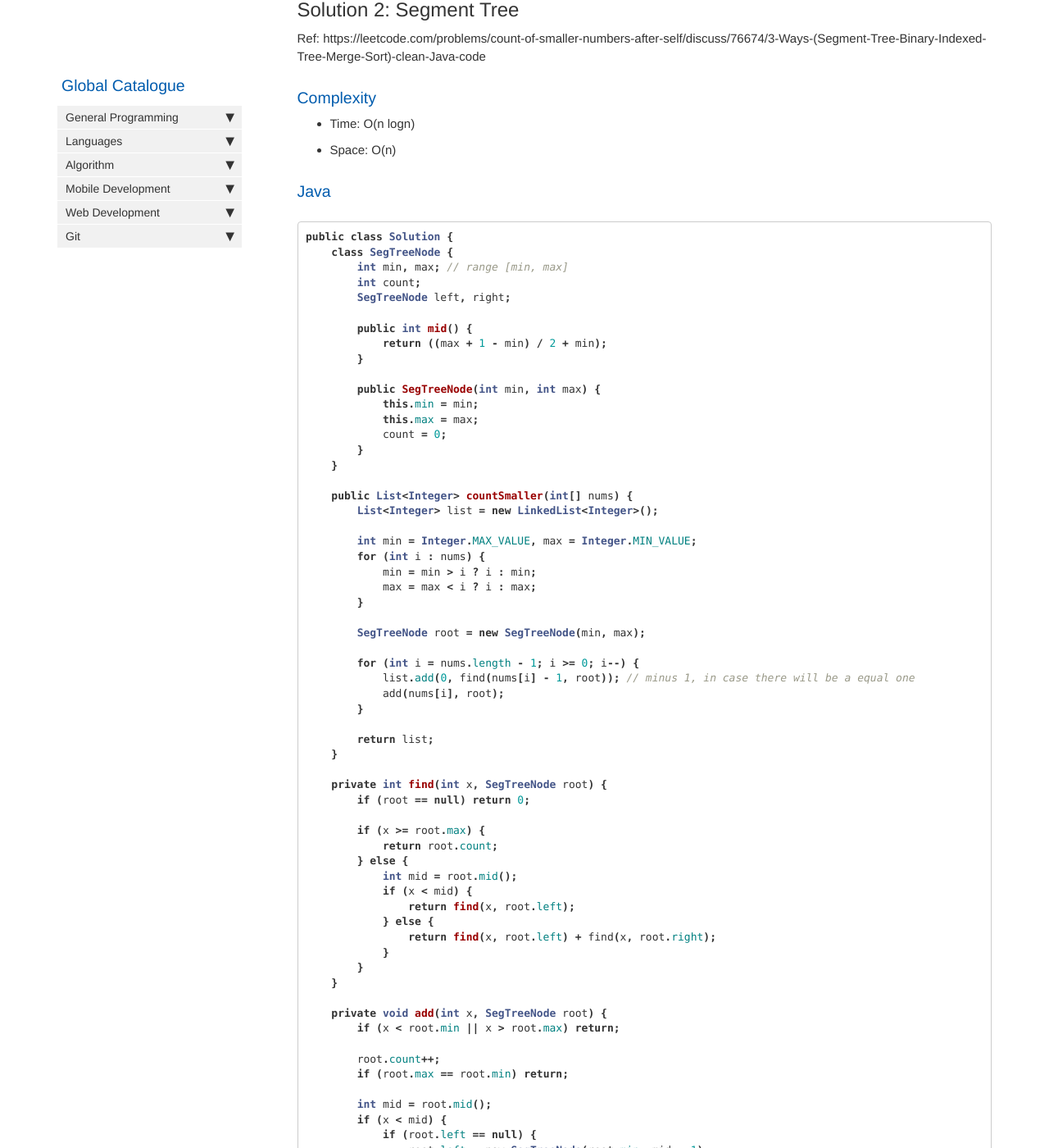
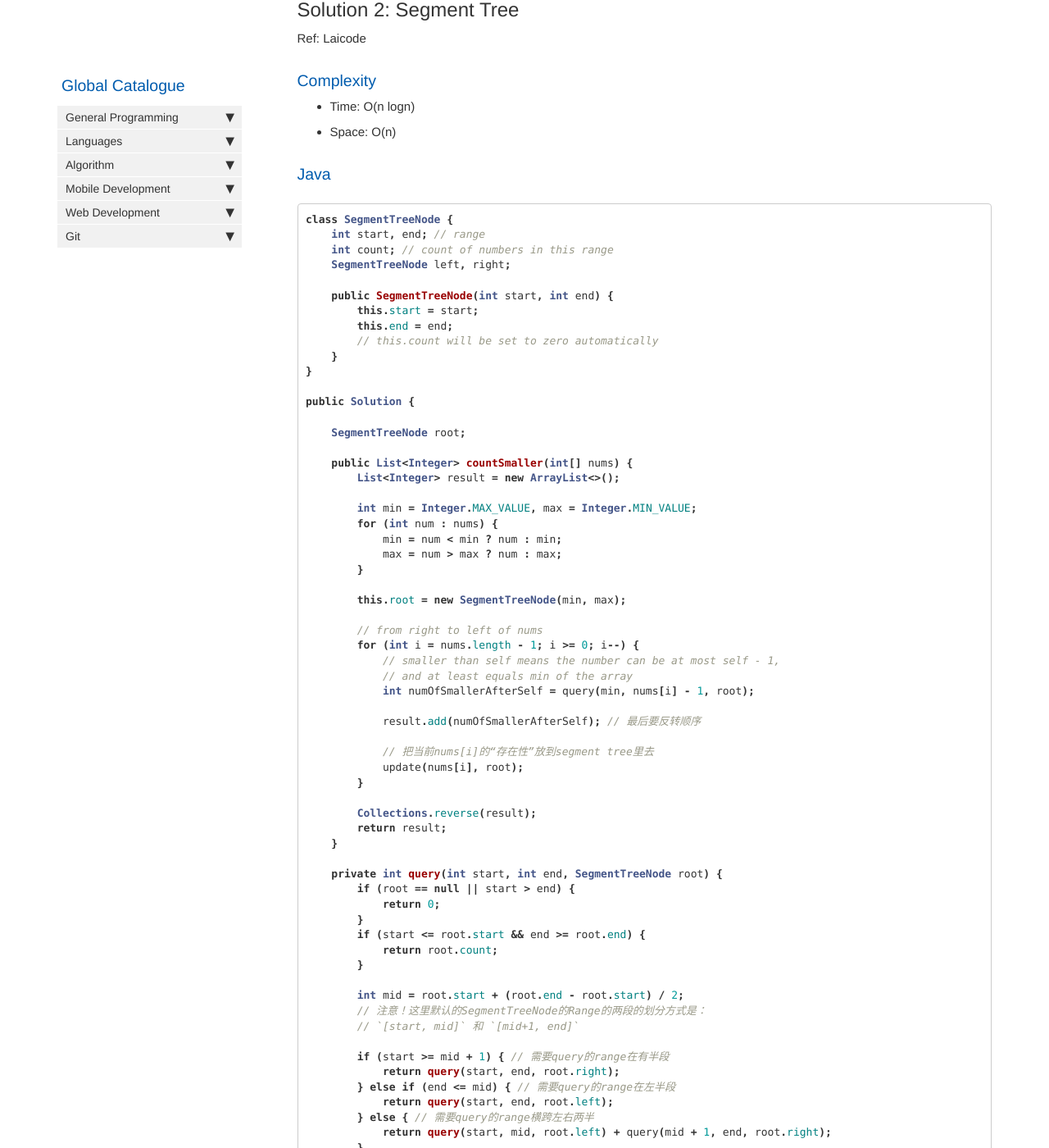
Before and after one commit to HungryOrc/hungryorc.github.io, a Jekyll site: the page built from pages/algorithm/algorithm_number_of_smaller_after_self.md, in a window 1280 px wide and 1400 px high, scrolled down 3813 px. Shown: the whole window at 82% size. Built offline with Jekyll 4.4.1, drawn with Linux system fonts in a browser that asks for light colours; nearby versions of some CDN libraries; comment, search, counter and statistics services are not loaded; some of the changed text lies outside the part shown.

Commit message:
Update algorithm_number_of_smaller_after_self.md

````diff
--- a/pages/algorithm/algorithm_number_of_smaller_after_self.md
+++ b/pages/algorithm/algorithm_number_of_smaller_after_self.md
@@ -162,7 +162,7 @@
 ```
 
 ## Solution 2: Segment Tree
-Ref: https://leetcode.com/problems/count-of-smaller-numbers-after-self/discuss/76674/3-Ways-(Segment-Tree-Binary-Indexed-Tree-Merge-Sort)-clean-Java-code
+Ref: Laicode
 
 ### Complexity
 * Time: O(n logn)
@@ -170,74 +170,97 @@
 
 ### Java
 ```java
-public class Solution {
-    class SegTreeNode {
-        int min, max; // range [min, max]
-        int count;
-        SegTreeNode left, right;
+class SegmentTreeNode {
+    int start, end; // range
+    int count; // count of numbers in this range
+    SegmentTreeNode left, right;
 
-        public int mid() {
-            return ((max + 1 - min) / 2 + min);
+    public SegmentTreeNode(int start, int end) {
+        this.start = start;
+        this.end = end;
+        // this.count will be set to zero automatically
+    }
+}
+
+public Solution {
+
+    SegmentTreeNode root;
+
+    public List<Integer> countSmaller(int[] nums) {
+        List<Integer> result = new ArrayList<>();
+
+        int min = Integer.MAX_VALUE, max = Integer.MIN_VALUE;
+        for (int num : nums) {
+            min = num < min ? num : min;
+            max = num > max ? num : max;
         }
 
-        public SegTreeNode(int min, int max) {
-            this.min = min;
-            this.max = max;
-            count = 0;
+        this.root = new SegmentTreeNode(min, max);
+
+        // from right to left of nums
+        for (int i = nums.length - 1; i >= 0; i--) {
+            // smaller than self means the number can be at most self - 1,
+            // and at least equals min of the array
+            int numOfSmallerAfterSelf = query(min, nums[i] - 1, root);
+
+            result.add(numOfSmallerAfterSelf); // 最后要反转顺序
+
+            // 把当前nums[i]的“存在性”放到segment tree里去
+            update(nums[i], root);
+        }
+
+        Collections.reverse(result);
+        return result;
+    }
+
+    private int query(int start, int end, SegmentTreeNode root) {
+        if (root == null || start > end) {
+            return 0;
+        }
+        if (start <= root.start && end >= root.end) {
+            return root.count;
+        }
+
+        int mid = root.start + (root.end - root.start) / 2;
+        // 注意！这里默认的SegmentTreeNode的Range的两段的划分方式是：
+        // `[start, mid]` 和 `[mid+1, end]`
+
+        if (start >= mid + 1) { // 需要query的range在有半段
+            return query(start, end, root.right);
+        } else if (end <= mid) { // 需要query的range在左半段
+            return query(start, end, root.left);
+        } else { // 需要query的range横跨左右两半
+            return query(start, mid, root.left) + query(mid + 1, end, root.right);
         }
     }
 
-    public List<Integer> countSmaller(int[] nums) {
-        List<Integer> list = new LinkedList<Integer>();
-
-        int min = Integer.MAX_VALUE, max = Integer.MIN_VALUE;
-        for (int i : nums) {
-            min = min > i ? i : min;
-            max = max < i ? i : max;
+    private void update(int val, SegmentTreeNode root) {
+        if (val > root.end || val < root.start) {
+            return;
         }
 
-        SegTreeNode root = new SegTreeNode(min, max);
+        root.count ++;
 
-        for (int i = nums.length - 1; i >= 0; i--) {
-            list.add(0, find(nums[i] - 1, root)); // minus 1, in case there will be a equal one
-            add(nums[i], root);
+        // root.start == root.end 就表示root本身是一个leaf node
+        // 注意！这个statement必须在 root.count ++ 之后！即leaf本身的count也要+1，然后才算完
+        if (root.start == root.end) {
+            return;
         }
 
-        return list;
-    }
+        int mid = root.start + (root.end - root.start) / 2;
+        if (val <= mid) {
+            // 发现没有的时候才“造node”！而不是一开始就把整个树都建全！
+            if (root.left == null) {
+                root.left = new SegmentTreeNode(root.start, mid);
+            }
 
-    private int find(int x, SegTreeNode root) {
-        if (root == null) return 0;
-
-        if (x >= root.max) {
-            return root.count;
-        } else {
-            int mid = root.mid();
-            if (x < mid) {
-                return find(x, root.left);
-            } else {
-                return find(x, root.left) + find(x, root.right);
-            }
-        }
-    }
-
-    private void add(int x, SegTreeNode root) {
-        if (x < root.min || x > root.max) return;
-
-        root.count++;
-        if (root.max == root.min) return;
-
-        int mid = root.mid();
-        if (x < mid) {
-            if (root.left == null) {
-                root.left = new SegTreeNode(root.min, mid - 1);
-            }
-            add(x, root.left);
+            update(val, root.left);
         } else {
             if (root.right == null) {
-                root.right = new SegTreeNode(mid, root.max);
+                root.right = new SegmentTreeNode(mid + 1, root.end);
             }
-            add(x, root.right);
+
+            update(val, root.right);
         }
     }
 }
````
